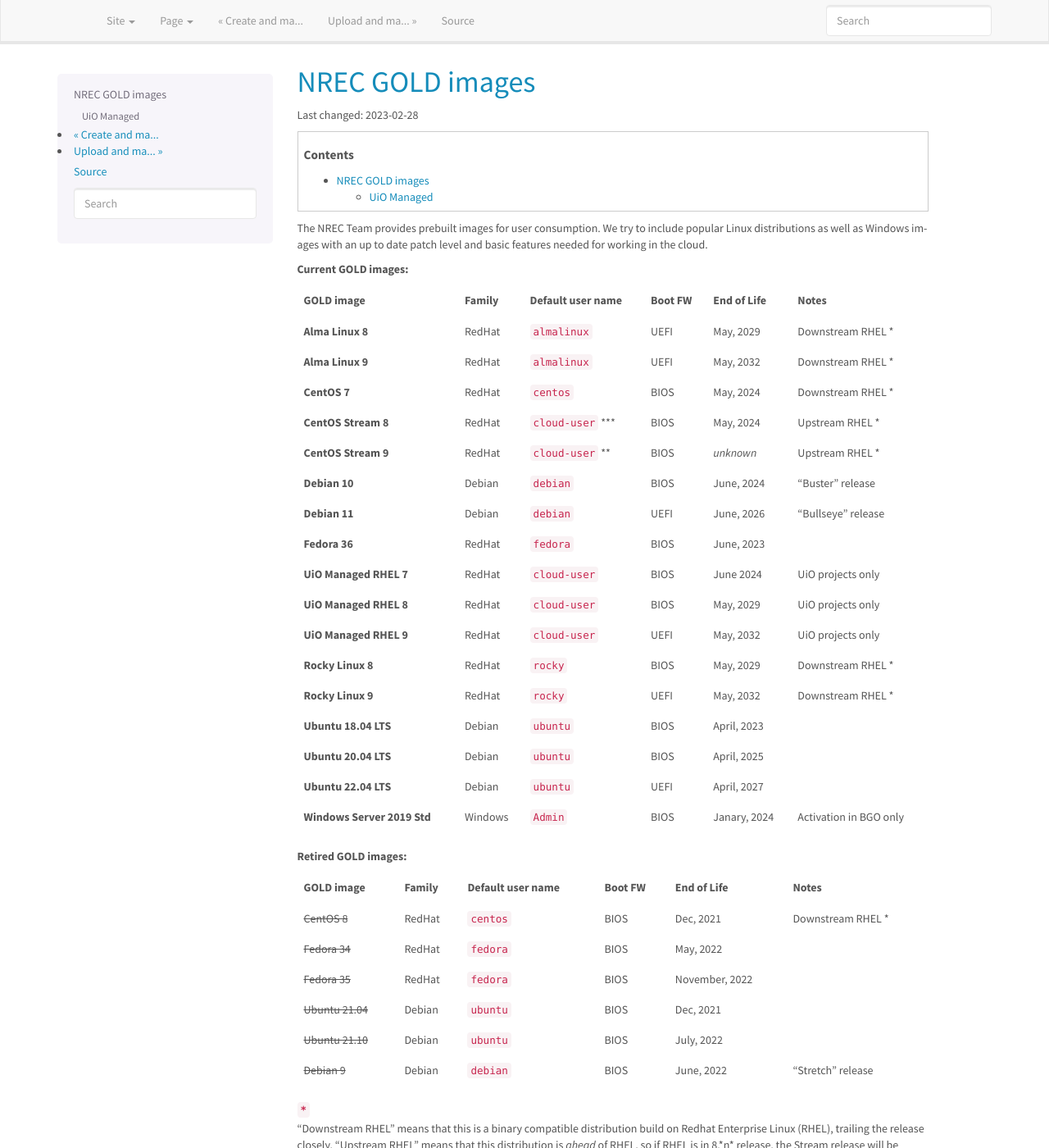
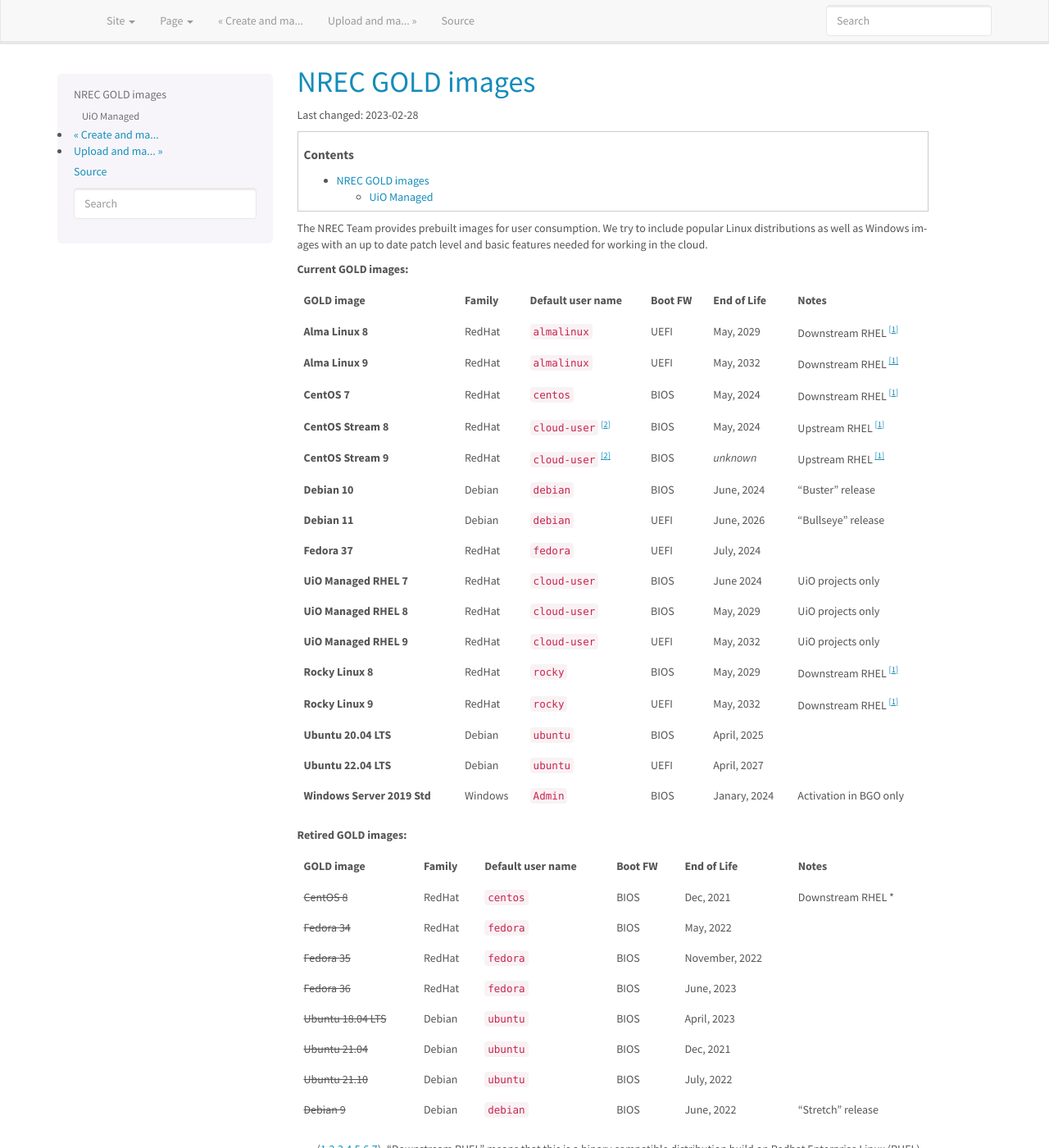
Before and after one commit to norcams/docs-enduser, a Sphinx documentation site: the page built from docs/gold-image.rst, in a window 1280 px wide and 1400 px high. Shown: the whole window at 82% size. Built offline with Sphinx 7.4.7, drawn with Linux system fonts in a browser that asks for light colours; part of the change alters nothing that is shown; some of the changed text lies outside the part shown.

Commit message:
gold image updates

```diff
--- a/docs/gold-image.rst
+++ b/docs/gold-image.rst
@@ -24,20 +24,19 @@ patch level and basic features needed for working in the cloud.
 ============================== ======== ===================== ======== ==================== =======================
 GOLD image                     Family   Default user name     Boot FW  End of Life          Notes
 ============================== ======== ===================== ======== ==================== =======================
-**Alma Linux 8**               RedHat   ``almalinux``         UEFI     May, 2029            Downstream RHEL *
-**Alma Linux 9**               RedHat   ``almalinux``         UEFI     May, 2032            Downstream RHEL *
-**CentOS 7**                   RedHat   ``centos``            BIOS     May, 2024            Downstream RHEL *
-**CentOS Stream 8**            RedHat   ``cloud-user`` \*\*\* BIOS     May, 2024            Upstream RHEL *
-**CentOS Stream 9**            RedHat   ``cloud-user`` **     BIOS     *unknown*            Upstream RHEL *
+**Alma Linux 8**               RedHat   ``almalinux``         UEFI     May, 2029            Downstream RHEL [#f1]_
+**Alma Linux 9**               RedHat   ``almalinux``         UEFI     May, 2032            Downstream RHEL [#f1]_
+**CentOS 7**                   RedHat   ``centos``            BIOS     May, 2024            Downstream RHEL [#f1]_
+**CentOS Stream 8**            RedHat   ``cloud-user`` [#f2]_ BIOS     May, 2024            Upstream RHEL [#f1]_
+**CentOS Stream 9**            RedHat   ``cloud-user`` [#f2]_ BIOS     *unknown*            Upstream RHEL [#f1]_
 **Debian 10**                  Debian   ``debian``            BIOS     June, 2024           "Buster" release
 **Debian 11**                  Debian   ``debian``            UEFI     June, 2026           "Bullseye" release
-**Fedora 36**                  RedHat   ``fedora``            BIOS     June, 2023
+**Fedora 37**                  RedHat   ``fedora``            UEFI     July, 2024
 **UiO Managed RHEL 7**         RedHat   ``cloud-user``        BIOS     June 2024            UiO projects only
 **UiO Managed RHEL 8**         RedHat   ``cloud-user``        BIOS     May, 2029            UiO projects only
 **UiO Managed RHEL 9**         RedHat   ``cloud-user``        UEFI     May, 2032            UiO projects only
-**Rocky Linux 8**              RedHat   ``rocky``             BIOS     May, 2029            Downstream RHEL *
-**Rocky Linux 9**              RedHat   ``rocky``             UEFI     May, 2032            Downstream RHEL *
-**Ubuntu 18.04 LTS**           Debian   ``ubuntu``            BIOS     April, 2023
+**Rocky Linux 8**              RedHat   ``rocky``             BIOS     May, 2029            Downstream RHEL [#f1]_
+**Rocky Linux 9**              RedHat   ``rocky``             UEFI     May, 2032            Downstream RHEL [#f1]_
 **Ubuntu 20.04 LTS**           Debian   ``ubuntu``            BIOS     April, 2025
 **Ubuntu 22.04 LTS**           Debian   ``ubuntu``            UEFI     April, 2027
 **Windows Server 2019 Std**    Windows  ``Admin``             BIOS     Janary, 2024         Activation in BGO only
@@ -51,27 +50,27 @@ GOLD image                     Family   Default user name  Boot FW  End of Life
 |ss| CentOS 8 |se|             RedHat   ``centos``         BIOS     Dec, 2021            Downstream RHEL *
 |ss| Fedora 34 |se|            RedHat   ``fedora``         BIOS     May, 2022
 |ss| Fedora 35 |se|            RedHat   ``fedora``         BIOS     November, 2022
+|ss| Fedora 36 |se|            RedHat   ``fedora``         BIOS     June, 2023
+|ss| Ubuntu 18.04 LTS |se|     Debian   ``ubuntu``         BIOS     April, 2023
 |ss| Ubuntu 21.04 |se|         Debian   ``ubuntu``         BIOS     Dec, 2021
 |ss| Ubuntu 21.10 |se|         Debian   ``ubuntu``         BIOS     July, 2022
 |ss| Debian 9 |se|             Debian   ``debian``         BIOS     June, 2022           "Stretch" release
 ============================== ======== ================== ======== ==================== =======================
 
 
-``*``
-  "Downstream RHEL" means that this is a binary compatible
-  distribution build on Redhat Enterprise Linux (RHEL), trailing the
-  release closely. "Upstream RHEL" means that this distribution
-  is *ahead* of RHEL, so if RHEL is in 8.*n* release, the Stream release
-  will be somewhere near the future 8.*n+1* RHEL release.
+.. [#f1] "Downstream RHEL" means that this is a binary compatible
+   distribution build on Redhat Enterprise Linux (RHEL), trailing the
+   release closely. "Upstream RHEL" means that this distribution
+   is *ahead* of RHEL, so if RHEL is in 8.*n* release, the Stream
+   release will be somewhere near the future 8.*n+1* RHEL release.
 
-``**``
-  GOLD images for CentOS Stream 9 released in the period between
-  July 1, 2022 and November 1, 2022 had their default username
-  set to "centos".
+.. [#f2] GOLD images for CentOS Stream 9 released in the period
+   between July 1, 2022 and November 1, 2022 had their default
+   username set to "centos".
 
-``***``
-  GOLD images for CentOS Stream 8 released before December 1, 2022
-  had their default username set to "centos".
+.. [#f3] GOLD images for CentOS Stream 8 released before December 1,
+   2022 had their default username set to "centos".
+
 
 UiO Managed
 -----------
```
